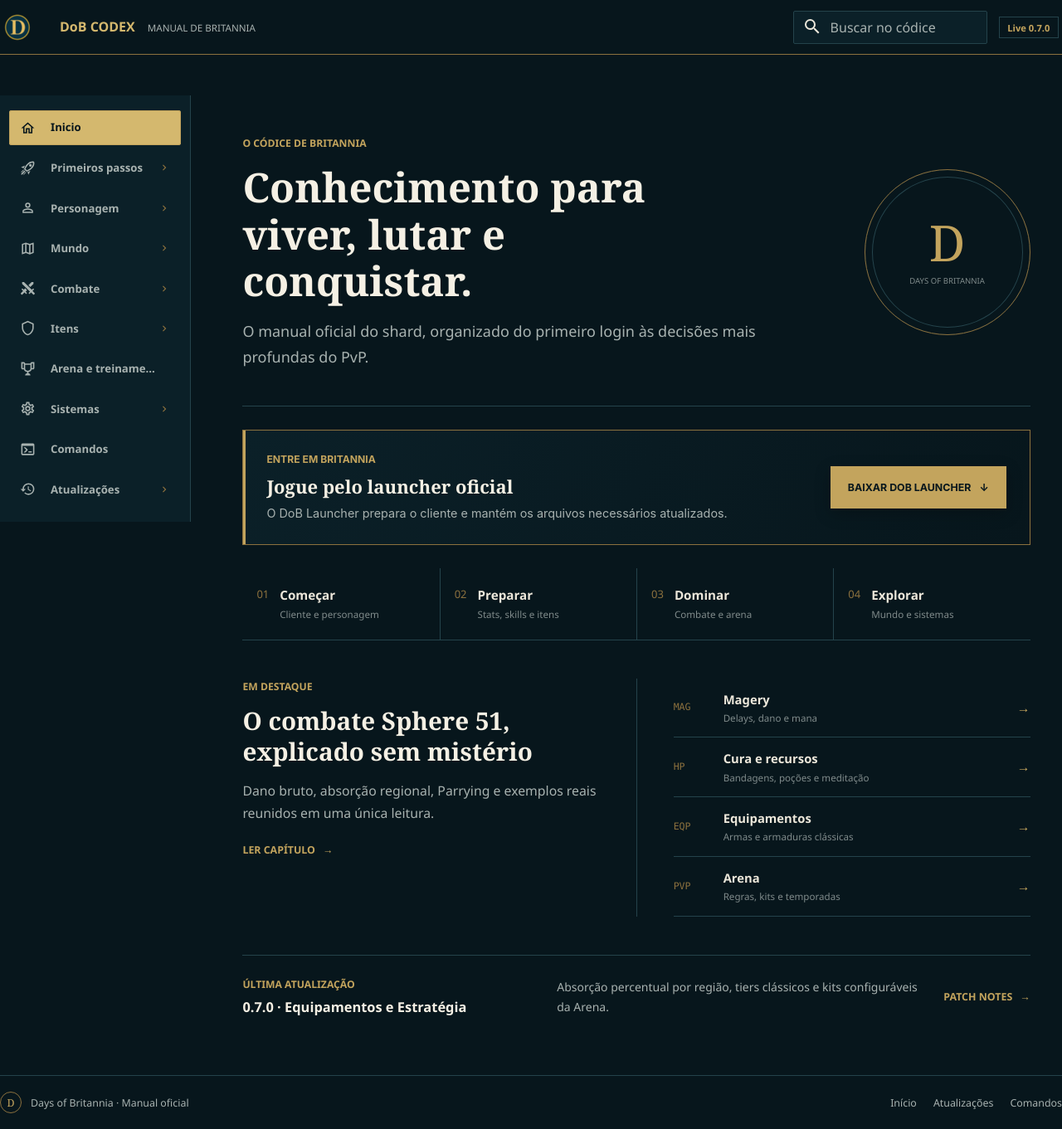
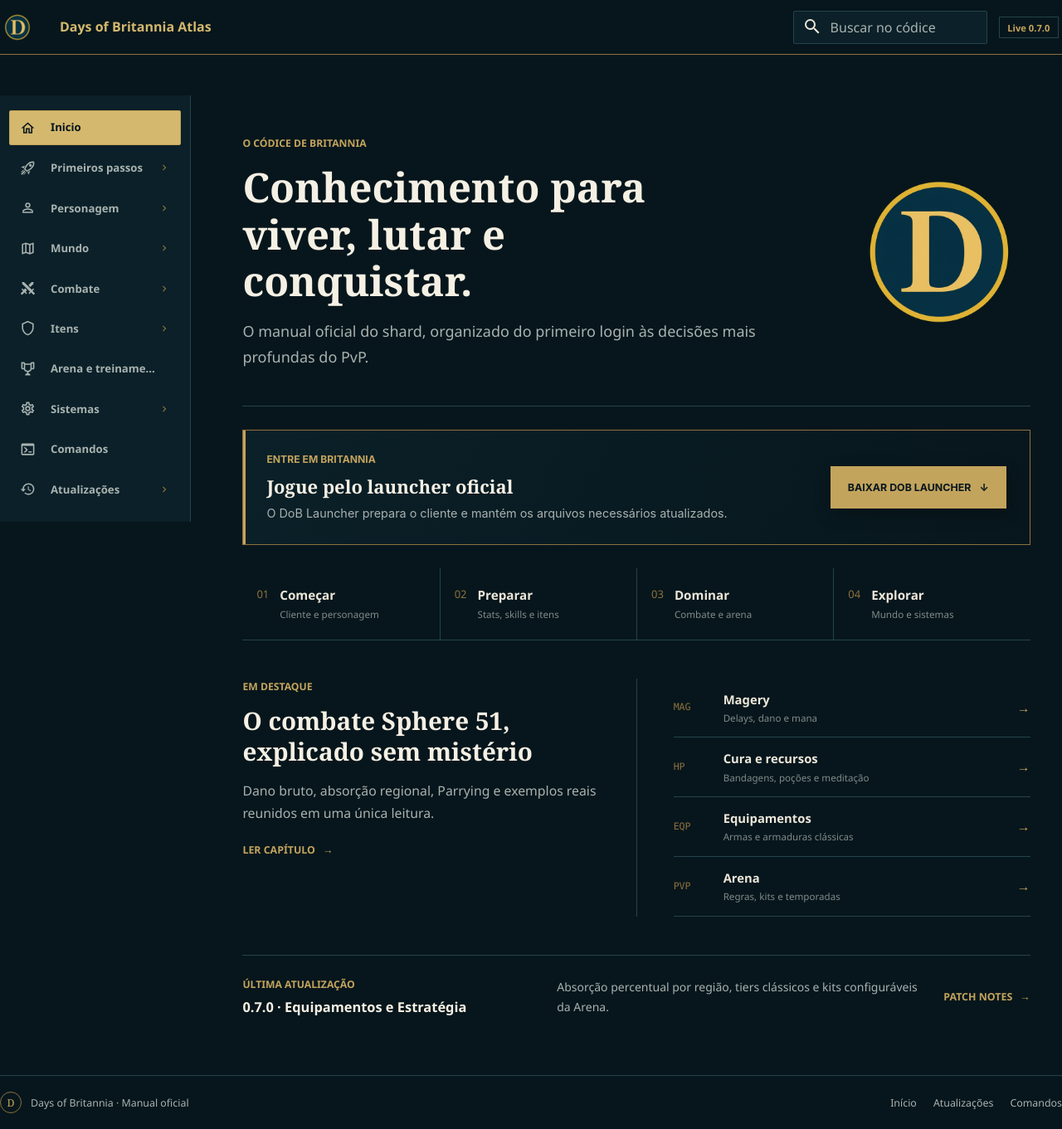
Before and after one commit to vktw/days-of-britannia-pvp-wiki, an MkDocs documentation site: the page built from docs/index.md, in a window 1280 px wide and 1361 px high. Shown: the whole window at 83% size. Built offline with MkDocs 1.6.1 and Material for MkDocs 9.7.7, drawn with Linux system fonts in a browser that asks for light colours.

Commit message:
feat: align Atlas hero and header branding

```diff
--- a/docs/index.md
+++ b/docs/index.md
@@ -11,8 +11,7 @@ hide:
     <p>O manual oficial do shard, organizado do primeiro login às decisões mais profundas do PvP.</p>
   </div>
   <div class="dob-atlas-mark" aria-hidden="true">
-    <span>D</span>
-    <small>DAYS OF BRITANNIA</small>
+    <img src="assets/hero-mark.png?v=20260724.1" alt="">
   </div>
 </section>
 
--- a/docs/stylesheets/extra.css
+++ b/docs/stylesheets/extra.css
@@ -128,24 +128,17 @@ body {
 .dob-header-brand {
   display: flex;
   min-width: 0;
-  align-items: baseline;
-  gap: 0.75rem;
+  align-items: center;
   white-space: nowrap;
 }
 
 .dob-header-name {
+  overflow: hidden;
   color: var(--dob-gold-hover);
   font-size: 0.8rem;
   font-weight: 650;
-}
-
-.dob-header-tagline {
-  overflow: hidden;
-  color: var(--dob-text-muted);
-  font-size: 0.58rem;
-  font-weight: 500;
   text-overflow: ellipsis;
-  text-transform: uppercase;
+  white-space: nowrap;
 }
 
 .dob-header-search-toggle {
@@ -682,27 +675,16 @@ body {
 }
 
 .dob-atlas-mark {
-  display: grid;
-  width: 10rem;
+  display: block;
+  width: 9rem;
   aspect-ratio: 1;
-  place-items: center;
-  align-content: center;
-  color: var(--dob-gold);
-  border: 1px solid var(--dob-gold-muted);
-  border-radius: 50%;
-  box-shadow: inset 0 0 0 8px var(--dob-bg), inset 0 0 0 9px var(--dob-border);
 }
 
-.dob-atlas-mark span {
-  font-family: Georgia, "Times New Roman", serif;
-  font-size: 3rem;
-  line-height: 1;
-}
-
-.dob-atlas-mark small {
-  margin-top: 0.45rem;
-  color: var(--dob-text-muted);
-  font-size: 0.48rem;
+.dob-atlas-mark img {
+  display: block;
+  width: 100%;
+  height: 100%;
+  object-fit: contain;
 }
 
 .dob-atlas-launcher {
@@ -1165,7 +1147,6 @@ body {
 }
 
 @media screen and (max-width: 59.984375em) {
-  .dob-header-tagline,
   .dob-header-version {
     display: none;
   }
@@ -1197,7 +1178,7 @@ body {
   }
 
   .dob-atlas-mark {
-    width: 7.5rem;
+    width: 7rem;
   }
 
   .md-typeset .dob-atlas-hero h1 {
--- a/mkdocs.yml
+++ b/mkdocs.yml
@@ -20,7 +20,7 @@ theme:
 extra:
   dob_version: "Live 0.7.0"
 extra_css:
-  - stylesheets/extra.css?v=20260724.3
+  - stylesheets/extra.css?v=20260724.4
 extra_javascript:
   - scripts/dob.js?v=20260724.1
 plugins:
--- a/overrides/partials/header.html
+++ b/overrides/partials/header.html
@@ -10,8 +10,7 @@
     </label>
     <div class="md-header__title">
       <div class="dob-header-brand">
-        <span class="dob-header-name">DoB CODEX</span>
-        <span class="dob-header-tagline">Manual de Britannia</span>
+        <span class="dob-header-name">Days of Britannia Atlas</span>
       </div>
     </div>
     {% if "material/search" in config.plugins %}
```
Also changed, not shown: AGENTS.md (+1 -1 lines), internal/agent-first-guide.md (+5 -5 lines), docs/assets/hero-mark.png (added).
